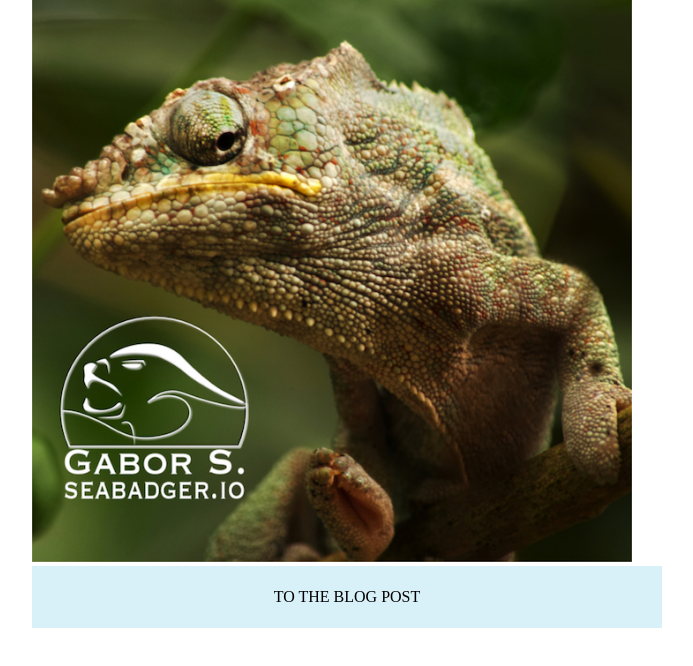
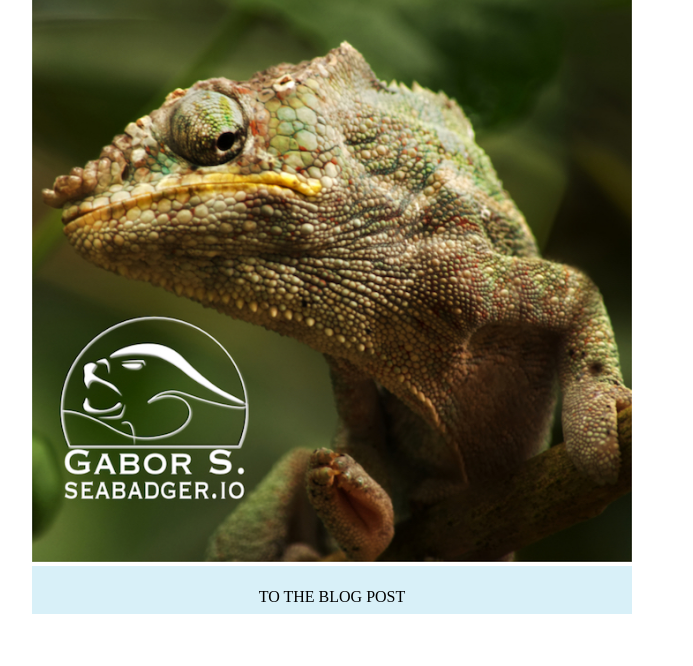
Before and after one commit to seabadger-io/blog.create-a-pwa, a plain HTML site: page index.html in a window 1280 px wide. Shown: the part 116-782 px from the top of the page, without its empty margins (308-1001 px from the left). Drawn offline with Linux system fonts and the light colour scheme.

Commit message:
fix: Minor style fix

```diff
--- a/css/main.css
+++ b/css/main.css
@@ -36,8 +36,9 @@ footer {
   flex-flow: column;
   width: 100%;
   padding: 15px;
-  height: 2em;
+  height: 3em;
   background-color: #d8f0f8;
+  box-sizing: border-box;
 }
 
 footer a,
```
